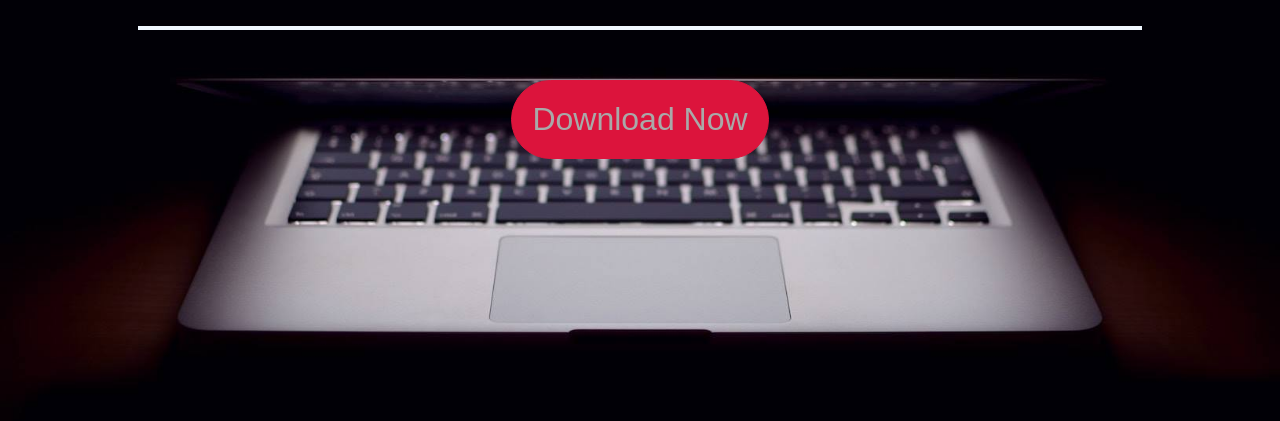
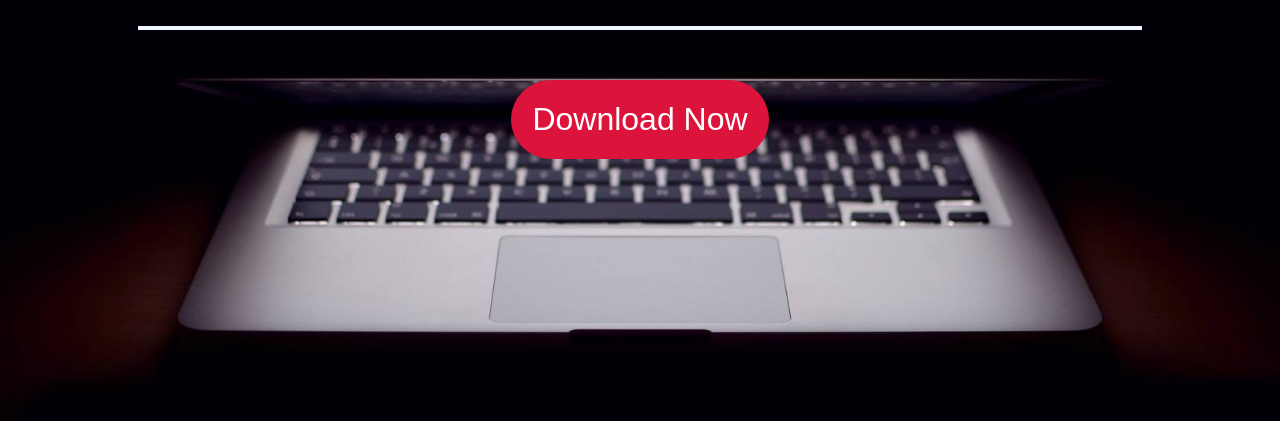
Before and after one commit to Sumaiya-topu/assignment050320, a plain HTML site: page index.html in a window 1280 px wide. Shown: the part 259-680 px from the top of the page. Drawn offline with Linux system fonts and the light colour scheme.

Commit message:
White Button

```diff
--- a/style.css
+++ b/style.css
@@ -20,7 +20,7 @@ button{
     font-size: 2rem;
     padding: 20px;
     border-radius: 200px;
-    color:darkgray;
+    color:white;
     margin-top: 42px;
 }
 
```
